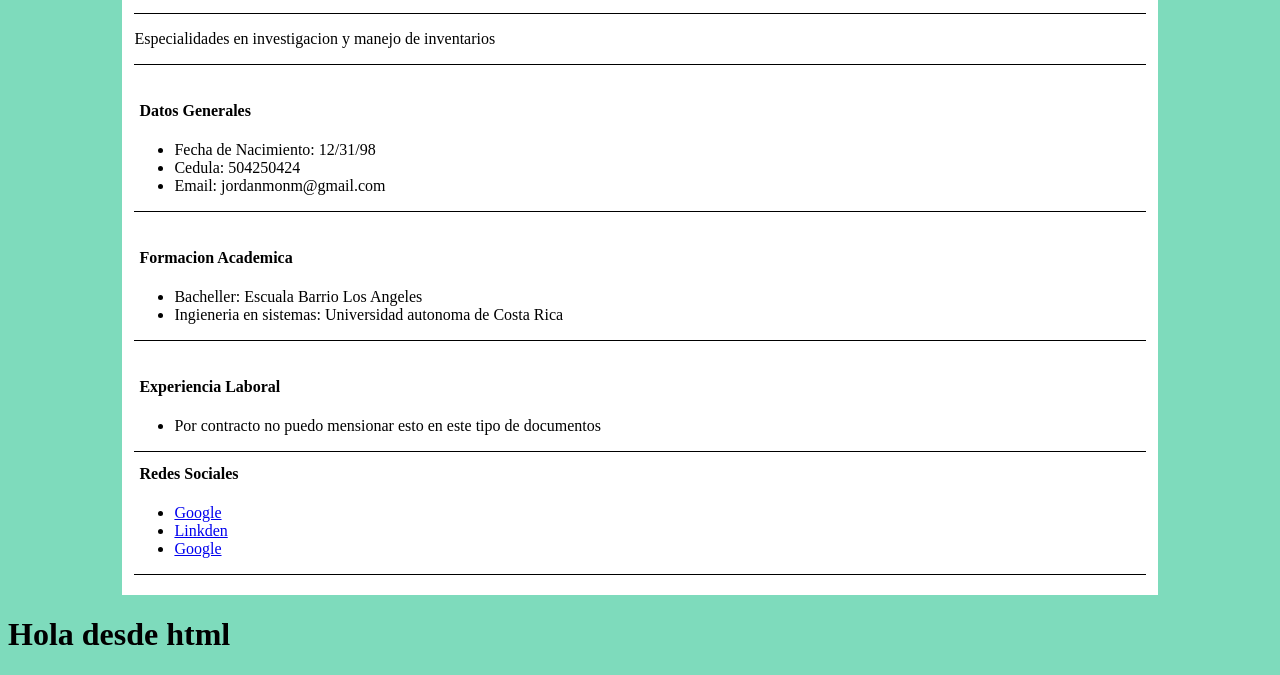
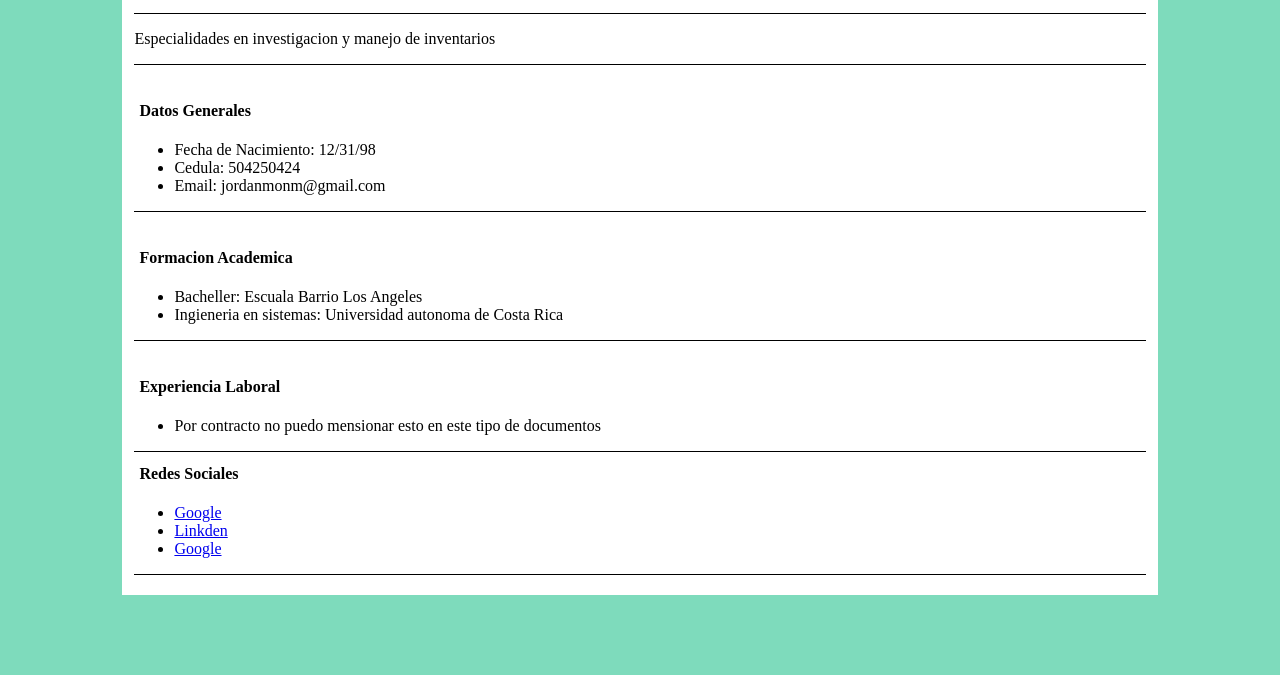
Before and after one commit to Jordan-MM/teams-git-ejemplo, a plain HTML site: page index.html in a window 1280 px wide. Shown: the part 155-830 px from the top of the page. After the commit the page ends 800 px from the top, so only its background shows below. Drawn offline with Linux system fonts and the light colour scheme.

Commit message:
agregamos el index.html

```diff
--- a/index.html
+++ b/index.html
@@ -75,7 +75,6 @@
             <hr size="1px" color="black" />
     </div>
 
-    <h1>Hola desde html</h1>
 
 </body>
 </html>
```
